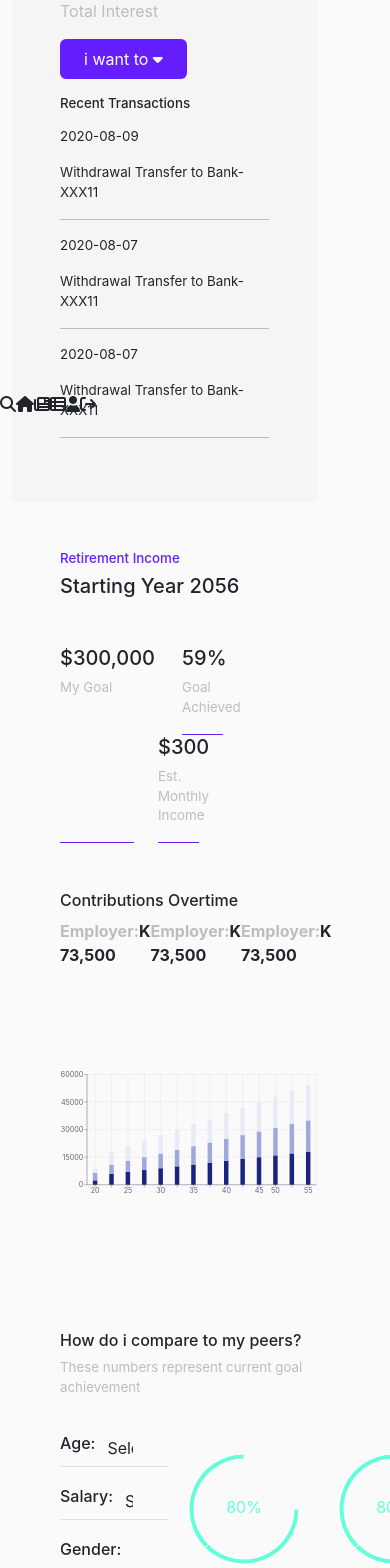
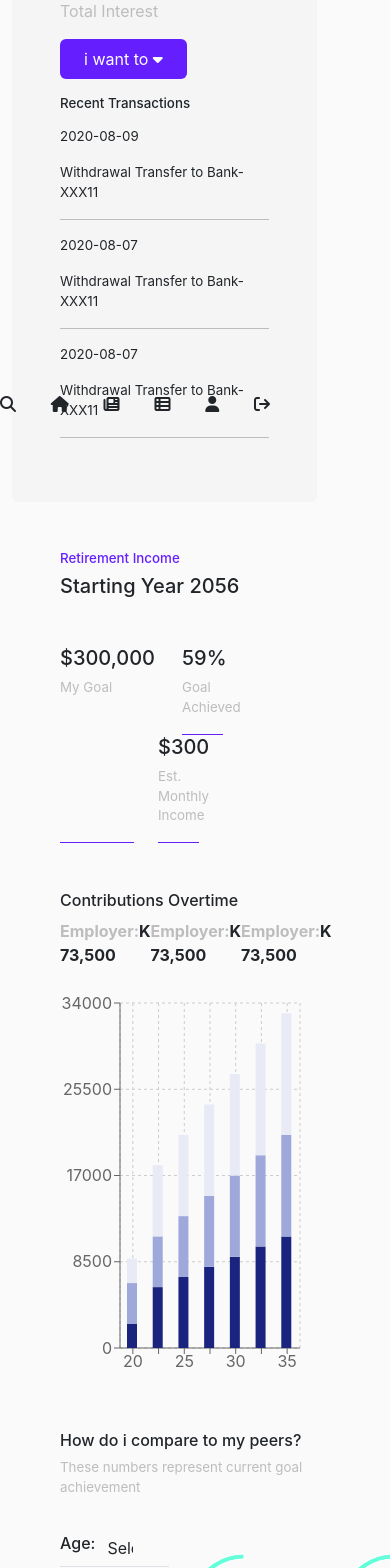
Before and after one commit to Heezol06/Dashboard, a React (Create React App) app: page / in a window 390 px wide. Shown: the part 432-2000 px from the top of the page. Built offline with nearby package versions, Linux system fonts and the light colour scheme.

Commit message:
almost-responsive-done

```diff
--- a/src/component/Dashboard.css
+++ b/src/component/Dashboard.css
@@ -1,5 +1,9 @@
 .for-sm-nav {
     display: none;
+}
+
+.mobile-chart {
+    display: none !important;
 }
 
 @media only screen and (max-width: 768px) {
@@ -21,10 +25,10 @@
 
     }
 
-    .show-in-bottom {
+    /* .show-in-bottom {
         display: flex !important;
 
-    }
+    } */
 
     .profile-sm {
         width: 500px;
@@ -38,4 +42,12 @@
     .bar-chart-sm {
         width: 300px !important;
     }
+
+    .desktop-chart {
+        display: none !important;
+    }
+
+    .mobile-chart {
+        display: block !important;
+    }
 }
--- a/src/component/Dashboard.js
+++ b/src/component/Dashboard.js
@@ -8,6 +8,7 @@ import {
     XAxis,
     YAxis,
     CartesianGrid,
+    ResponsiveContainer,
     // Tooltip,
     // Legend
 } from "recharts";
@@ -18,7 +19,52 @@ import Box from '@mui/material/Box';
 import Slider from '@mui/material/Slider';
 
 
-// charts file
+// charts mobile file
+const dataMobile = [
+    {
+        name: "20",
+        uv: 4000,
+        pv: 2400,
+        amt: 2400
+    },
+    {
+        name: "",
+        uv: 5000,
+        pv: 6000,
+        amt: 7000
+    },
+    {
+        name: "25",
+        uv: 6000,
+        pv: 7000,
+        amt: 8000
+    },
+    {
+        name: "",
+        uv: 7000,
+        pv: 8000,
+        amt: 9000
+    },
+    {
+        name: "30",
+        uv: 8000,
+        pv: 9000,
+        amt: 10000
+    },
+    {
+        name: "",
+        uv: 9000,
+        pv: 10000,
+        amt: 11000
+    },
+    {
+        name: "35",
+        uv: 10000,
+        pv: 11000,
+        amt: 12000
+    }
+];
+// chart desktop
 const data = [
     {
         name: "20",
@@ -154,18 +200,16 @@ const PrettoSlider = styled(Slider)({
 const Dashboard = () => {
 
     return (
-        <div className='my-5 d-sm-inline-flex flex-md-column '>
+        <div className='my-5 d-sm-inline-flex flex-md-column' style={{ minWidth: "270px" }}>
             {/* dashboard navigation for mobile  */}
-            <div className='for-sm-nav'>
-                <div className='show-in-bottom'>
-                    <Col xs={1} className='d-flex justify-content-between p-0 align-items-end'>
+            <div className='for-sm-nav w-100'>
+                <div className='show-in-bottom w-100'>
+                    <Col xs={1} className='d-flex justify-content-between p-0 align-items-end' style={{ minWidth: "270px" }}>
                         <i class="fa-solid fa-magnifying-glass"></i>
-
                         <i class="fa-solid fa-house"></i>
                         <i class="fa-solid fa-newspaper"></i>
                         <i class="fa-solid fa-table-list"></i>
                         <i class="fa-solid fa-user"></i>
-
                         <i class="fa-solid fa-arrow-right-from-bracket"></i>
                     </Col>
                 </div>
@@ -273,7 +317,8 @@ const Dashboard = () => {
                                 K 73,500
                             </p>
                         </div>
-                        <div className='d-flex justify-content-start'>
+                        {/* desktop chart */}
+                        <div className='d-flex justify-content-start desktop-chart'>
                             <BarChart
                                 className=''
                                 width={600}
@@ -295,6 +340,32 @@ const Dashboard = () => {
                                 <Bar dataKey="uv" stackId="a" fill="#9FA8DA" />
                                 <Bar dataKey="amt" stackId="a" fill="#E8EAF6" />
                             </BarChart>
+                        </div>
+                        {/* mobile chart */}
+                        <div className='d-flex justify-content-start mobile-chart'>
+                            <ResponsiveContainer width="100%" height={400}>
+                                <BarChart
+                                    className=''
+                                    width={600}
+                                    height={300}
+                                    data={dataMobile}
+                                    margin={{
+                                        top: 20,
+                                        right: 30,
+                                        left: 0,
+                                        bottom: 5
+                                    }}
+                                >
+                                    <CartesianGrid strokeDasharray="3 3" />
+                                    <XAxis dataKey="name" />
+                                    <YAxis />
+                                    {/* <Tooltip />
+      <Legend /> */}
+                                    <Bar dataKey="pv" barSize={10} stackId="a" fill="#1A237E" />
+                                    <Bar dataKey="uv" stackId="a" fill="#9FA8DA" />
+                                    <Bar dataKey="amt" stackId="a" fill="#E8EAF6" />
+                                </BarChart>
+                            </ResponsiveContainer>
                         </div>
                     </div>
                     {/* Compare peers  */}
@@ -344,7 +415,7 @@ const Dashboard = () => {
 
 
                 <Col xs={2} className=""  >
-                    <div className='mt-5 rounded p-3' style={{ borderBottom: "1 px solid ", backgroundColor: "#F5F5F5", }}>
+                    <div className='mt-5 rounded p-3' style={{ borderBottom: "1 px solid ", backgroundColor: "#F5F5F5", minWidth: "270px" }}>
                         <h5>Retirement Strategy</h5>
                         <Box sx={{ m: 3 }} />
                         <Typography gutterBottom className='text-start fw-bolder'>Employee Contribution</Typography>
@@ -366,14 +437,14 @@ const Dashboard = () => {
                         <button className='text-white py-3 px-5 rounded' style={{ border: 0, backgroundColor: "#651FFF" }}>Update</button>
                         <p className='color-Deep-Purple small-text mt-5'>View Help Docs <i class="fa-solid fa-angle-right"></i></p>
                     </div>
-                    <div className='mt-5 text-start p-3' style={{ borderLeft: "1px solid #651FFF" }}>
+                    <div className='mt-5 text-start p-3' style={{ borderLeft: "1px solid #651FFF", minWidth: "270px" }}>
                         <h6 className='fw-normal'>Are you considering a <span className='fw-bold'>Housing advance?</span></h6>
                         <p className='color-gray small-text my-1'>Limited time reduced interest</p>
                         <p className='color-Deep-Purple small-text'>View Help Docs <i class="fa-solid fa-angle-right"></i></p>
                     </div>
                 </Col>
             </Row>
-        </div>
+        </div >
     );
 };
 
```
